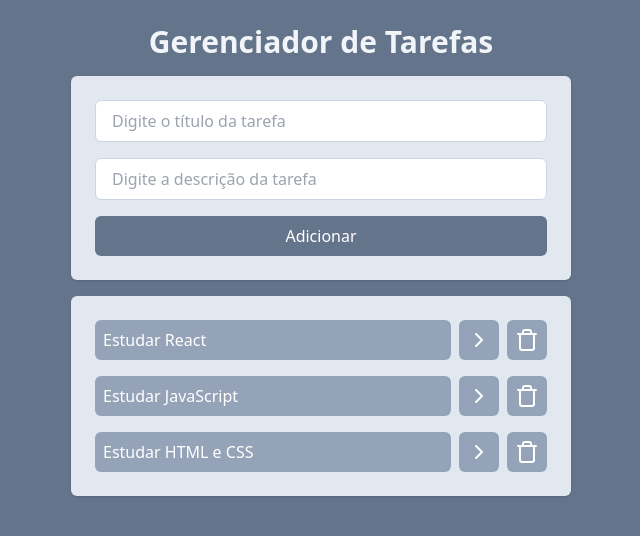
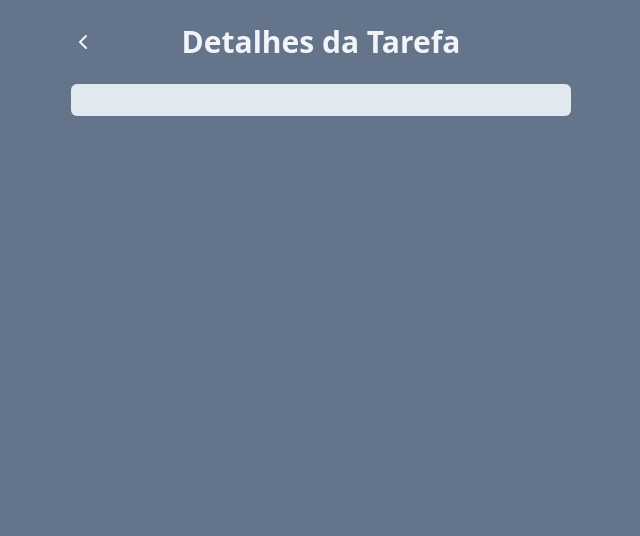
Before and after one commit to ycarogb/GerenciadorBatalha, a React (Vite) app: page /task in a window 1280 px wide. Shown: the top 536 px of the page, without its empty margins (319-959 px from the left). Built offline with nearby package versions, Linux system fonts and the light colour scheme.

Commit message:
Cria página de detalhes das tarefas

```diff
--- a/package.json
+++ b/package.json
@@ -14,6 +14,7 @@
     "lucide-react": "^0.435.0",
     "react": "^18.3.1",
     "react-dom": "^18.3.1",
+    "react-router-dom": "^6.26.1",
     "uuid": "^10.0.0"
   },
   "devDependencies": {
--- a/src/components/Tasks.jsx
+++ b/src/components/Tasks.jsx
@@ -1,10 +1,19 @@
 import { ChevronRightIcon, TrashIcon } from "lucide-react";
+import { useNavigate } from "react-router-dom";
 
 //function traz no parâmetro as props do componente Tasks
 function Tasks({ tasks, onTaskClick, onDeleteTaskClick }) {
   //props é um objeto que contém todas as propriedades passadas para o componente
   //cada li precisa de uma chave única, por isso usamos o id da tarefa como key
   // ${} introduz o javascript para alterar o estilo do componente dependendo do estado completed do primeiro button
+  const navigate = useNavigate();
+  function onSeeDetailsClick(task) {
+    let query = new URLSearchParams();
+    query.set("title", task.title);
+    query.set("description", task.description);
+    navigate(`/task?${query.toString()}`); // Navega para a página de detalhes da tarefa com os parâmetros de título e descrição
+  }
+
   return (
     <ul className="space-y-4 p-6 bg-slate-200 rounded-md shadow">
       {tasks.map((task) => (
@@ -16,7 +25,10 @@
           >
             {task.title}
           </button>
-          <button className="bg-slate-400 text-white p-2 rounded-md">
+          <button
+            onClick={() => onSeeDetailsClick(task)}
+            className="bg-slate-400 text-white p-2 rounded-md"
+          >
             <ChevronRightIcon />
           </button>
           <button
--- a/src/main.jsx
+++ b/src/main.jsx
@@ -1,11 +1,25 @@
 import { StrictMode } from "react"; //importando componentes de terceitos
 import { createRoot } from "react-dom/client";
 import App from "./App.jsx";
+import TaskPage from "./pages/TaskPage.jsx";
 import "./index.css";
+import { createBrowserRouter, RouterProvider } from "react-router-dom";
+
+//criação de diferentes rotas da aplicação
+const router = createBrowserRouter([
+  {
+    path: "/",
+    element: <App />,
+  },
+  {
+    path: "/task",
+    element: <TaskPage />,
+  },
+]);
 
 //criação da Single Page Application e e renderização do conteúdo
 createRoot(document.getElementById("root")).render(
   <StrictMode>
-    <App />
+    <RouterProvider router={router} />
   </StrictMode>
 );
--- /dev/null
+++ b/src/pages/TaskPage.jsx
@@ -0,0 +1,34 @@
+import { ChevronLeftIcon } from "lucide-react";
+import { useNavigate, useSearchParams } from "react-router-dom";
+
+function TaskPage() {
+  let navigate = useNavigate();
+  const [searchParams] = useSearchParams();
+  const title = searchParams.get("title");
+  const description = searchParams.get("description");
+  return (
+    <div className="h-screen w-screen bg-slate-500 p-6 flex justify-center">
+      <div className="w-[500px] space-y-4">
+        <div className="flex justify-center relative mb-6">
+          <button
+            onClick={() => navigate(-1)} //sempre usar arrow function para evitar que a função seja executada imediatamente ao renderizar o componente
+            className="absolute left-0 top-0 bottom-0 text-slate-100"
+          >
+            <ChevronLeftIcon />
+          </button>
+          <h1 className="text-3xl text-slate-100 font-bold text-center">
+            Detalhes da Tarefa
+          </h1>
+        </div>
+        <div className="bg-slate-200 p-4 rounded-md">
+          <h2 className="text-xl font-bold text-slate-600 text-center">
+            {title}
+          </h2>
+          <p className="text-slate-600 text-center">{description}</p>
+        </div>
+      </div>
+    </div>
+  );
+}
+
+export default TaskPage;
```
Also changed, not shown: 1 other file (tests, documents, lock files or other folders).
